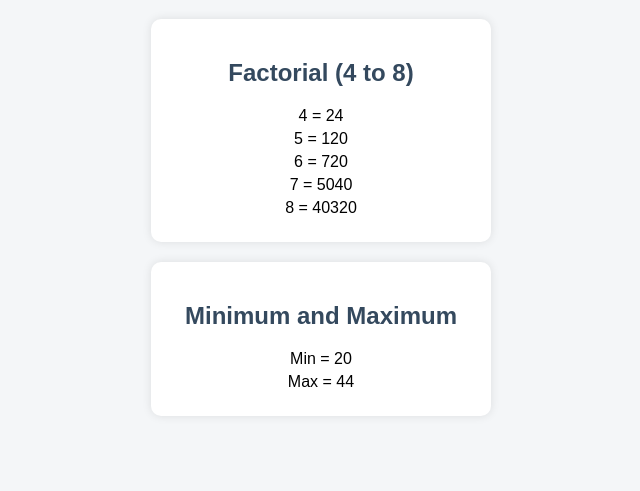
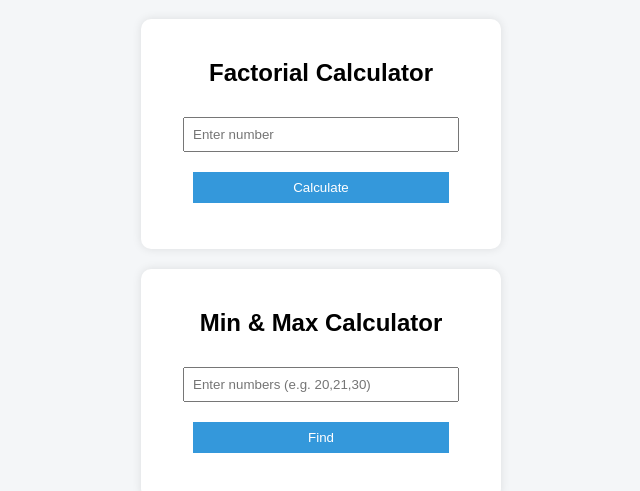
Before and after one commit to Prathvi06172005/bcs601_4mw23cs103, a plain HTML site: page index.html in a window 1280 px wide. Shown: the part 109-600 px from the top of the page, without its empty margins (319-959 px from the left). Drawn offline with Linux system fonts and the light colour scheme.

Commit message:
rename back to index.html

```diff
--- a/index.html
+++ b/index.html
@@ -5,7 +5,7 @@
 
     <style>
         body {
-            font-family: Arial, sans-serif;
+            font-family: Arial;
             background-color: #f4f6f8;
             text-align: center;
             padding: 40px;
@@ -19,58 +19,92 @@
             background: white;
             padding: 20px;
             margin: 20px auto;
-            width: 300px;
+            width: 320px;
             border-radius: 10px;
             box-shadow: 0px 0px 10px rgba(0,0,0,0.1);
         }
 
-        h2 {
-            color: #34495e;
+        input, button {
+            padding: 8px;
+            margin: 10px;
+            width: 80%;
+        }
+
+        button {
+            background-color: #3498db;
+            color: white;
+            border: none;
+            cursor: pointer;
+        }
+
+        button:hover {
+            background-color: #2980b9;
         }
 
         p {
             font-size: 16px;
-            margin: 5px;
         }
     </style>
-
 </head>
 
 <body>
 
 <h1>Cloud Based Java Project</h1>
 
+<!-- Factorial -->
 <div class="box">
-    <h2>Factorial (4 to 8)</h2>
-    <div id="fact"></div>
+    <h2>Factorial Calculator</h2>
+
+    <input type="number" id="num" placeholder="Enter number">
+    <br>
+
+    <button onclick="calculate()">Calculate</button>
+
+    <p id="result"></p>
 </div>
 
+<!-- Min Max -->
 <div class="box">
-    <h2>Minimum and Maximum</h2>
-    <div id="minmax"></div>
+    <h2>Min & Max Calculator</h2>
+
+    <input type="text" id="numbers" placeholder="Enter numbers (e.g. 20,21,30)">
+    <br>
+
+    <button onclick="findMinMax()">Find</button>
+
+    <p id="minmaxResult"></p>
 </div>
 
 <script>
-function fact(n) {
+// Factorial
+function calculate() {
+    let n = document.getElementById("num").value;
     let res = 1;
+      if (n < 4 || n > 8) {
+        document.getElementById("result").innerHTML =
+            "Please enter a number between 4 and 8";
+        return;
+    }
+
     for (let i = 1; i <= n; i++) {
         res = res * i;
     }
-    return res;
+
+    document.getElementById("result").innerHTML = n + "! = " + res;
 }
 
-let output = "";
-for (let i = 4; i <= 8; i++) {
-    output += "<p>" + i + " = " + fact(i) + "</p>";
+// Min Max
+function findMinMax() {
+    let input = document.getElementById("numbers").value;
+
+    let arr = input.split(",").map(Number);
+
+    let min = Math.min(...arr);
+    let max = Math.max(...arr);
+
+    document.getElementById("minmaxResult").innerHTML =
+        "Min = " + min + "<br>Max = " + max;
 }
-document.getElementById("fact").innerHTML = output;
-
-let arr = [20, 21, 30, 31, 44];
-let min = Math.min(...arr);
-let max = Math.max(...arr);
-
-document.getElementById("minmax").innerHTML =
-    "<p>Min = " + min + "</p><p>Max = " + max + "</p>";
 </script>
 
 </body>
```
